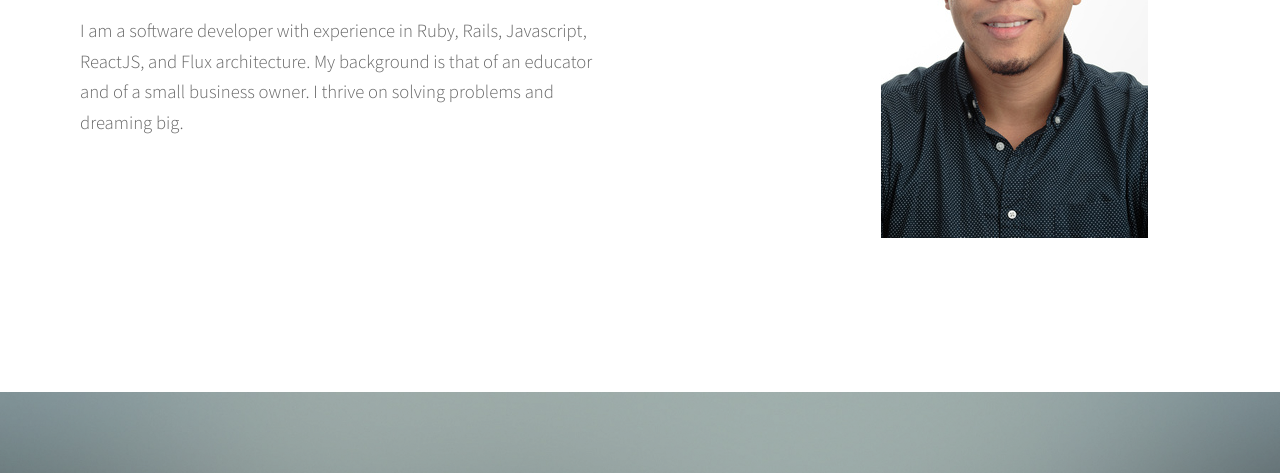
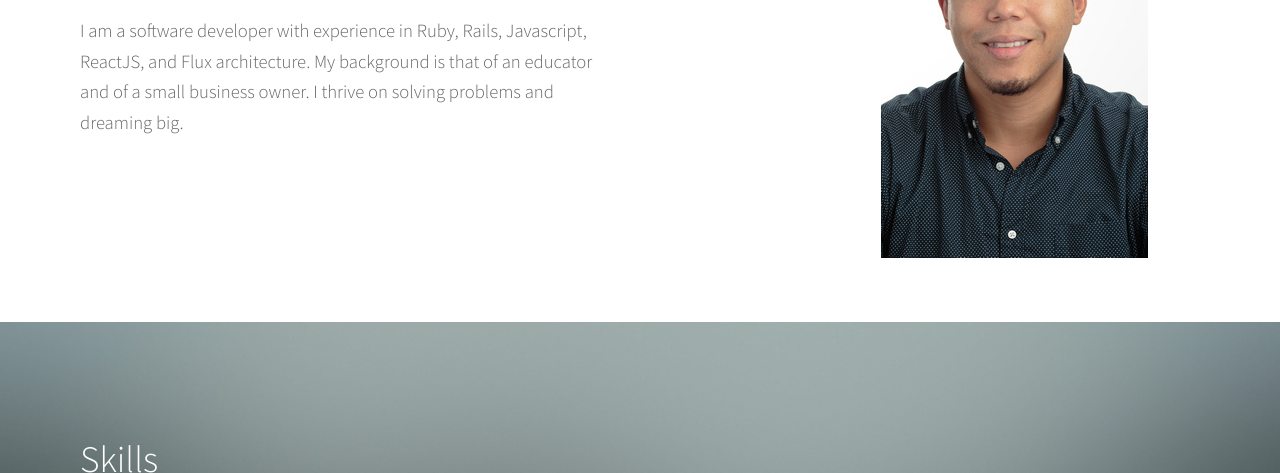
Before and after one commit to dammo001/dammo001.github.io, a plain HTML site: page index.html in a window 1280 px wide. Shown: the part 627-1100 px from the top of the page. Drawn offline with Linux system fonts and the light colour scheme.

Commit message:
change picture height

```diff
--- a/assets/css/main.css
+++ b/assets/css/main.css
@@ -2301,6 +2301,10 @@
 			display: block;
 		}
 
+		#picture-holder{
+			height: 340px;
+		}
+
 		.image.left {
 			float: left;
 			padding: 0 1.5em 1em 0;
@@ -2334,7 +2338,8 @@
 		.image-profile {
 			position: relative;
 			left: 40%;
-			bottom: 70px;
+
+			bottom: 50px;
 		}
 
 /* List */
--- a/index.html
+++ b/index.html
@@ -34,7 +34,7 @@
 		<!-- One -->
 			<section id="one" class="main style1">
 				<div class="container">
-					<div class="row 150%">
+					<div id="picture-holder" class="row 150%">
 						<div class="6u 12u$(medium)">
 							<header class="major">
 								<h2>About</h2>
```
